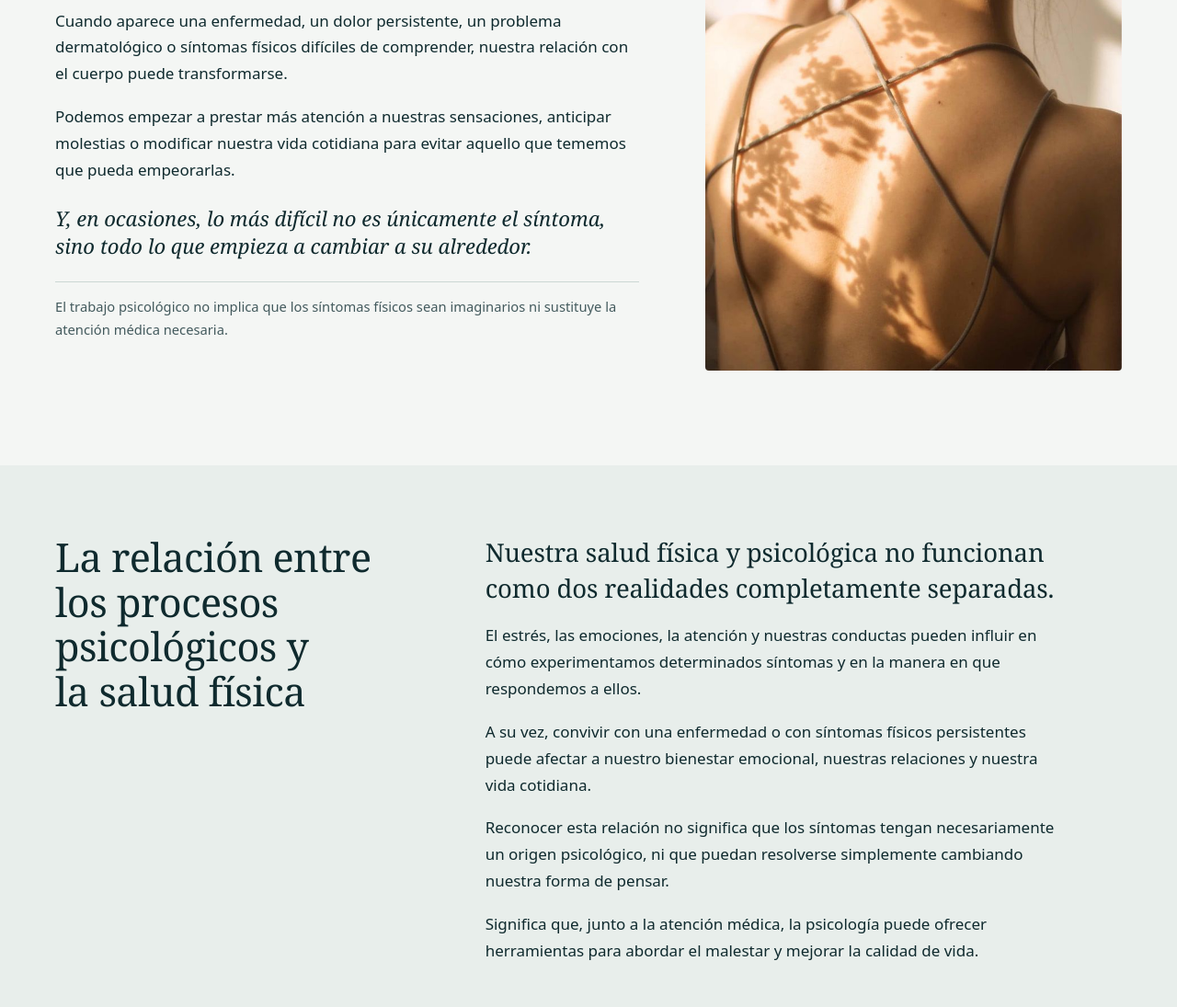
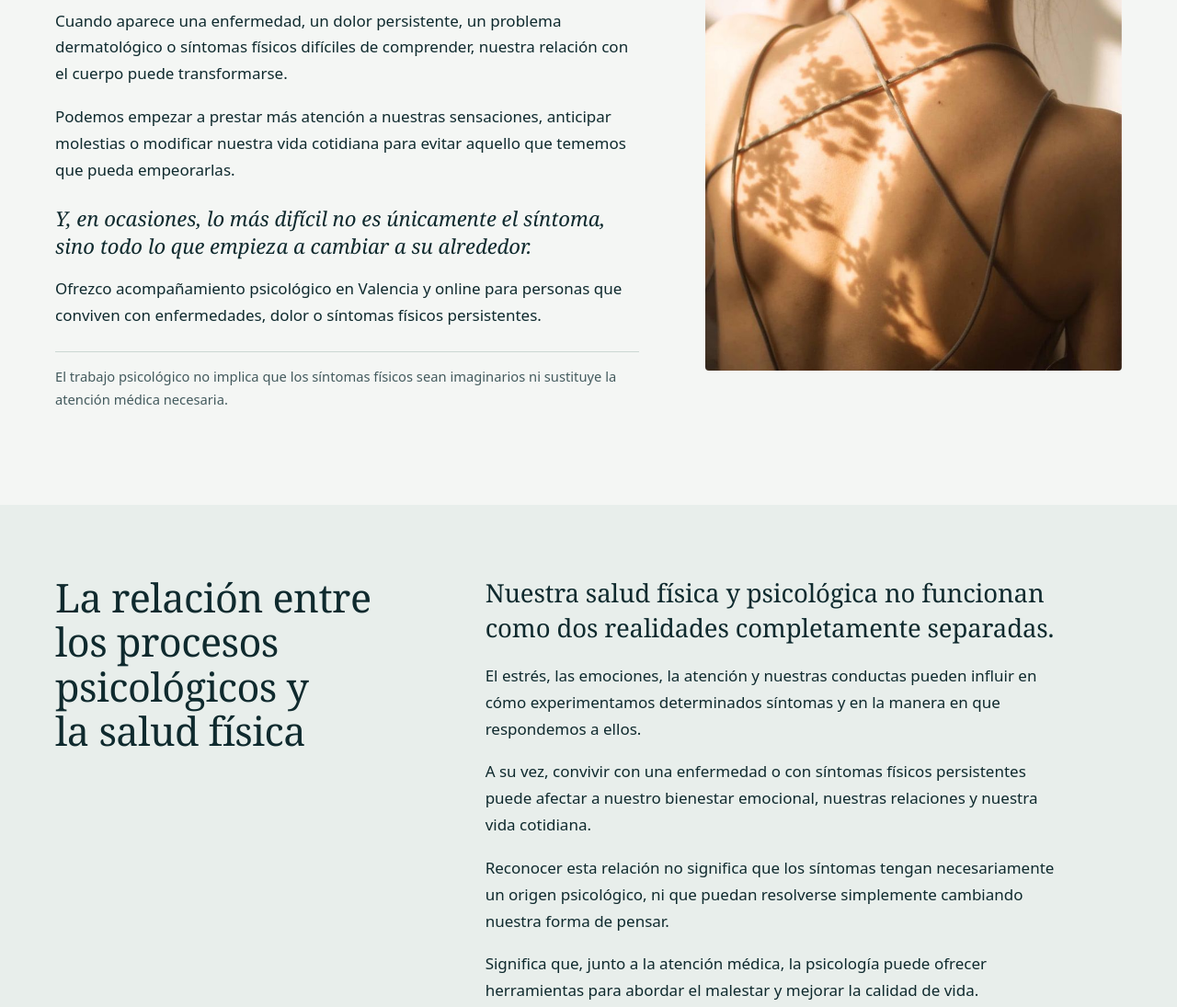
Before and after one commit to jesuscript96/valenzuelapsicologa, an Astro site: page /cuerpo-y-salud in a window 1280 px wide. Shown: the part 770-1865 px from the top of the page at 92% size. Built offline with nearby package versions, Linux system fonts and the light colour scheme; Astro itself is replaced by a stand-in of ours.

Commit message:
SEO: títulos y descripciones por página, Valencia y datos estructurados
Según el plan SEO del 18/11/2026:
- seoTitle y meta description propios en las seis páginas principales.
- Frases sobre atención en Valencia y online en Inicio, Cuerpo y salud,
  Vida y procesos, Sobre mí y Contacto, sin cambiar los H1.
- JSON-LD en Inicio (WebSite, Person, MedicalBusiness) solo con datos reales.
- Páginas legales con noindex y fuera del sitemap.

Co-Authored-By: Claude Opus 5.5 <noreply@anthropic.com>

```diff
--- a/src/components/LegalDoc.astro
+++ b/src/components/LegalDoc.astro
@@ -11,7 +11,7 @@ interface Props {
 }
 const { page, title, description, seed } = Astro.props;
 ---
-<Base page={page} title={title} description={description}>
+<Base page={page} title={title} description={description} noindex>
   <PageHero
     eyebrow="Información legal"
     title={title}
--- a/src/layouts/Base.astro
+++ b/src/layouts/Base.astro
@@ -5,22 +5,58 @@ import '@fontsource-variable/hanken-grotesk/wght.css';
 import '../styles/global.css';
 import Header from '../components/Header.astro';
 import Footer from '../components/Footer.astro';
-import { DRAFT, SITE_NAME } from '../data/site';
+import { DRAFT, EMAIL, LEGAL, SITE_NAME, WHATSAPP } from '../data/site';
 
 interface Props {
   page: string;
+  /** Short page name; the tab title becomes «title · SITE_NAME». */
   title?: string;
+  /** Full title for search results, used as is instead of title. */
+  seoTitle?: string;
   description: string;
   /** Keep this page out of search results (e.g. the 404). */
   noindex?: boolean;
 }
-const { page, title, description, noindex = false } = Astro.props;
-const fullTitle = title ? `${title} · ${SITE_NAME}` : SITE_NAME;
+const { page, title, seoTitle, description, noindex = false } = Astro.props;
+const fullTitle = seoTitle ?? (title ? `${title} · ${SITE_NAME}` : SITE_NAME);
 // The build writes /sobre-mi.html, but Vercel serves it as /sobre-mi (cleanUrls).
 const cleanPath = Astro.url.pathname.replace(/\.html$/, '').replace(/\/index$/, '/');
 const canonical = Astro.site ? new URL(cleanPath, Astro.site).href : undefined;
 // Preview image for shared links: public/compartir.jpg, a landscape crop of María's portrait.
 const shareUrl = Astro.site ? new URL('/compartir.jpg', Astro.site).href : '/compartir.jpg';
+
+// Structured data for the home page. Only verifiable facts: no address (not published), no reviews.
+const home = Astro.site?.href ?? '/';
+const jsonLd = page === 'inicio' && {
+  '@context': 'https://schema.org',
+  '@graph': [
+    { '@type': 'WebSite', '@id': `${home}#web`, url: home, name: SITE_NAME, inLanguage: 'es-ES', publisher: { '@id': `${home}#maria` } },
+    {
+      '@type': 'Person',
+      '@id': `${home}#maria`,
+      name: LEGAL.name,
+      jobTitle: 'Psicóloga general sanitaria',
+      url: new URL('/sobre-mi', home).href,
+      image: shareUrl,
+      email: `mailto:${EMAIL}`,
+      knowsAbout: ['Psicoterapia integradora', 'EMDR', 'Psicología y salud física'],
+      hasCredential: { '@type': 'EducationalOccupationalCredential', credentialCategory: 'degree', name: 'Máster en Psicología General Sanitaria' },
+      memberOf: { '@type': 'Organization', name: LEGAL.college },
+    },
+    {
+      '@type': 'MedicalBusiness',
+      '@id': `${home}#consulta`,
+      name: SITE_NAME,
+      url: home,
+      image: shareUrl,
+      email: `mailto:${EMAIL}`,
+      telephone: `+${WHATSAPP.number}`,
+      areaServed: { '@type': 'City', name: 'Valencia' },
+      founder: { '@id': `${home}#maria` },
+      priceRange: '65 €',
+    },
+  ],
+};
 ---
 <!doctype html>
 <html lang="es">
@@ -29,7 +65,7 @@ const shareUrl = Astro.site ? new URL('/compartir.jpg', Astro.site).href : '/com
     <meta name="viewport" content="width=device-width, initial-scale=1, viewport-fit=cover" />
     <title>{fullTitle}</title>
     <meta name="description" content={description} />
-    {(DRAFT || noindex) && <meta name="robots" content="noindex, nofollow" />}
+    {DRAFT ? <meta name="robots" content="noindex, nofollow" /> : noindex && <meta name="robots" content="noindex" />}
     <meta name="google-site-verification" content="BcRhHjMjkRNNkGJDKqmiVJcKjjeRc-kHOBWmHkWDfac" />
     {canonical && <link rel="canonical" href={canonical} />}
     <meta property="og:type" content="website" />
@@ -47,6 +83,7 @@ const shareUrl = Astro.site ? new URL('/compartir.jpg', Astro.site).href : '/com
     <meta name="theme-color" content="#0D1A1D" media="(prefers-color-scheme: dark)" />
     <link rel="icon" type="image/svg+xml" href="/favicon.svg" />
     <meta name="generator" content={Astro.generator} />
+    {jsonLd && <script type="application/ld+json" set:html={JSON.stringify(jsonLd)} />}
   </head>
   <body data-page={page}>
     <Header page={page} />
--- a/src/pages/como-trabajo.astro
+++ b/src/pages/como-trabajo.astro
@@ -3,7 +3,7 @@ import Base from '../layouts/Base.astro';
 import PageHero from '../components/PageHero.astro';
 import CtaBand from '../components/CtaBand.astro';
 ---
-<Base page="como-trabajo" title="Cómo trabajo" description="Una forma de trabajar integradora: comprender lo que nos ocurre, trabajar con la experiencia emocional e introducir cambios en la vida cotidiana. EMDR cuando está indicado.">
+<Base page="como-trabajo" seoTitle="Terapia integradora y EMDR en Valencia | María Valenzuela" description="Conoce mi enfoque integrador de psicoterapia para adultos y cómo incorporo el trabajo emocional y EMDR cuando está indicado.">
 
   <PageHero
     eyebrow="Mi forma de trabajar"
--- a/src/pages/contacto.astro
+++ b/src/pages/contacto.astro
@@ -4,7 +4,7 @@ import PageHero from '../components/PageHero.astro';
 import PracticalInfo from '../components/PracticalInfo.astro';
 import { WHATSAPP, whatsappUrl } from '../data/site';
 ---
-<Base page="contacto" title="Contacto y primera cita" description="Solicita una primera cita. No necesitas tener completamente claro qué te ocurre para pedir ayuda.">
+<Base page="contacto" seoTitle="Pedir cita con psicóloga en Valencia | María Valenzuela" description="Solicita tu primera cita de psicoterapia para adultos en Valencia u online. Consulta modalidad, duración, precio y contacto por WhatsApp.">
 
   <PageHero
     eyebrow="Contacto y primera cita"
@@ -19,6 +19,7 @@ import { WHATSAPP, whatsappUrl } from '../data/site';
         <p class="lead">No necesitas tener completamente claro qué te ocurre para pedir ayuda.</p>
         <p>En la primera sesión dedicaré tiempo a conocer tu situación, comprender qué te ha llevado a consultar y explorar cuáles son tus principales dificultades y necesidades.</p>
         <p>También será un espacio para resolver dudas sobre el proceso terapéutico y valorar cómo podemos trabajar.</p>
+        <p>Las sesiones pueden ser presenciales, en Valencia, u online.</p>
       </div>
 
       <div class="c-form panel">
--- a/src/pages/cuerpo-y-salud.astro
+++ b/src/pages/cuerpo-y-salud.astro
@@ -5,7 +5,7 @@ import PageHero from '../components/PageHero.astro';
 import CtaBand from '../components/CtaBand.astro';
 import photo from '../assets/cuerpo-y-salud.jpg';
 ---
-<Base page="cuerpo-y-salud" title="Cuerpo y salud" description="La relación entre los procesos psicológicos y la salud física: dolor persistente, problemas dermatológicos, síntomas físicos y adaptación a la enfermedad.">
+<Base page="cuerpo-y-salud" seoTitle="Psicología, cuerpo y salud en Valencia | María Valenzuela" description="Apoyo psicológico ante dolor persistente, problemas de piel, síntomas físicos y enfermedades crónicas. Psicoterapia para adultos en Valencia y online.">
 
   <PageHero
     eyebrow="Áreas de trabajo · Cuerpo y salud"
@@ -20,6 +20,7 @@ import photo from '../assets/cuerpo-y-salud.jpg';
         <p>Cuando aparece una enfermedad, un dolor persistente, un problema dermatológico o síntomas físicos difíciles de comprender, nuestra relación con el cuerpo puede transformarse.</p>
         <p>Podemos empezar a prestar más atención a nuestras sensaciones, anticipar molestias o modificar nuestra vida cotidiana para evitar aquello que tememos que pueda empeorarlas.</p>
         <p class="emph">Y, en ocasiones, lo más difícil no es únicamente el síntoma, sino todo lo que empieza a cambiar a su alrededor.</p>
+        <p>Ofrezco acompañamiento psicológico en Valencia y online para personas que conviven con enfermedades, dolor o síntomas físicos persistentes.</p>
         <p class="note-line">El trabajo psicológico no implica que los síntomas físicos sean imaginarios ni sustituye la atención médica necesaria.</p>
       </div>
       <figure class="photo"><Image src={photo} alt="Luz natural y sombras de hojas sobre la espalda de una persona" widths={[480, 736]} sizes="(min-width: 900px) 440px, (min-width: 500px) 460px, 92vw" /></figure>
--- a/src/pages/index.astro
+++ b/src/pages/index.astro
@@ -4,7 +4,7 @@ import ContourArt from '../components/ContourArt.astro';
 import PracticalInfo from '../components/PracticalInfo.astro';
 import Portrait from '../components/Portrait.astro';
 ---
-<Base page="inicio" description="Psicología de enfoque integrador para personas adultas. Comprender lo que nos ocurre y transformar nuestra manera de vivirlo.">
+<Base page="inicio" seoTitle="Psicóloga en Valencia | María Valenzuela" description="Psicóloga en Valencia. Terapia para adultos, presencial y online, desde un enfoque integrador. Dificultades emocionales, cuerpo y salud.">
 
   <div class="band band--dark hero">
     <ContourArt seed={11} rings={18} r0={44} step={23} amp={0.06} solid={7} dash={5} dot />
@@ -13,6 +13,7 @@ import Portrait from '../components/Portrait.astro';
         <p class="eyebrow">Psicología de enfoque integrador</p>
         <h1>Comprender lo que nos ocurre. <span class="it">Transformar nuestra manera de vivirlo.</span></h1>
         <p class="lead">La psicología puede ayudarnos a comprender lo que nos ocurre, identificar aquello que mantiene nuestro sufrimiento y encontrar nuevas formas de responder a lo que vivimos.</p>
+        <p class="hero-local">Psicoterapia para personas adultas en Valencia y online, desde un enfoque integrador que atiende a las dificultades psicológicas, la experiencia emocional y la relación entre cuerpo y salud.</p>
         <div class="actions">
           <a class="btn" href="/contacto">Solicitar primera cita</a>
           <a class="link-arrow" href="/como-trabajo">Cómo trabajo <span aria-hidden="true">→</span></a>
--- a/src/pages/sitemap.xml.ts
+++ b/src/pages/sitemap.xml.ts
@@ -1,8 +1,8 @@
 import type { APIRoute } from 'astro';
-import { FOOTER_PAGES, LEGAL_PAGES } from '../data/site';
+import { FOOTER_PAGES } from '../data/site';
 
-// Every public page; FOOTER_PAGES already lists the main ones, including /contacto.
-const PATHS = [...FOOTER_PAGES, ...LEGAL_PAGES].map((p) => p.href);
+// The indexable pages (FOOTER_PAGES includes /contacto). Legal pages are noindex and stay out.
+const PATHS = FOOTER_PAGES.map((p) => p.href);
 
 export const GET: APIRoute = ({ site }) => {
   const urls = PATHS.map((path) => `  <url><loc>${new URL(path, site).href}</loc></url>`).join('\n');
--- a/src/pages/sobre-mi.astro
+++ b/src/pages/sobre-mi.astro
@@ -4,7 +4,7 @@ import PageHero from '../components/PageHero.astro';
 import CtaBand from '../components/CtaBand.astro';
 import Portrait from '../components/Portrait.astro';
 ---
-<Base page="sobre-mi" title="Sobre mí" description="María Valenzuela, psicóloga de enfoque integrador. Formación, orientación terapéutica y forma de entender la psicología.">
+<Base page="sobre-mi" seoTitle="María Valenzuela | Psicóloga sanitaria en Valencia" description="Conoce a María Valenzuela, psicóloga sanitaria en Valencia. Atención integradora para adultos, procesos emocionales, cuerpo y salud.">
 
   <PageHero
     eyebrow="Sobre mí"
@@ -21,6 +21,7 @@ import Portrait from '../components/Portrait.astro';
         <p>Me interesan especialmente dos ámbitos: la relación entre los procesos psicológicos y la salud física, y las dificultades que aparecen cuando nos enfrentamos a preguntas sobre nuestra identidad, nuestras decisiones o la dirección que queremos dar a nuestra vida.</p>
         <p>En terapia considero importante comprender qué está ocurriendo, pero también trabajar con las emociones y encontrar formas de introducir cambios cuando son necesarios.</p>
         <p>He creado este proyecto con la intención de ofrecer un espacio de atención psicológica riguroso, cercano y adaptado a cada persona, donde podamos abordar tanto dificultades clínicas como conflictos que forman parte de la experiencia humana.</p>
+        <p>Atiendo a personas adultas en Valencia, de forma presencial, y también online.</p>
         <div class="actions">
           <a class="link-arrow" href="/cuerpo-y-salud">Cuerpo y salud <span aria-hidden="true">→</span></a>
           <a class="link-arrow" href="/vida-y-procesos">Vida y procesos de cambio <span aria-hidden="true">→</span></a>
--- a/src/pages/vida-y-procesos.astro
+++ b/src/pages/vida-y-procesos.astro
@@ -5,7 +5,7 @@ import PageHero from '../components/PageHero.astro';
 import CtaBand from '../components/CtaBand.astro';
 import photo from '../assets/vida-y-procesos.jpg';
 ---
-<Base page="vida-y-procesos" title="Vida y procesos de cambio" description="Identidad, decisiones, incertidumbre, pérdidas y sentido vital. Un espacio para comprender los conflictos que aparecen al construir nuestra propia vida.">
+<Base page="vida-y-procesos" seoTitle="Cambios vitales y sentido de vida | Psicóloga en Valencia" description="Psicoterapia para afrontar decisiones, incertidumbre, pérdidas, identidad y sensación de vacío. Atención psicológica en Valencia y online.">
 
   <PageHero
     eyebrow="Áreas de trabajo · Vida y procesos de cambio"
@@ -85,6 +85,7 @@ import photo from '../assets/vida-y-procesos.jpg';
         <p class="lead">No pretendo ofrecer respuestas universales sobre cómo debemos vivir.</p>
         <p>Mi trabajo consiste en ayudarte a comprender qué está ocurriendo, reconocer los conflictos que te limitan y encontrar formas de actuar más coherentes con aquello que consideras importante.</p>
         <p>En ocasiones eso implicará realizar cambios concretos. En otras, elaborar una pérdida, aceptar una limitación o aprender a convivir con preguntas que no tienen una respuesta definitiva.</p>
+        <p>Puedes hacer este trabajo en terapia psicológica presencial en Valencia o en sesiones online.</p>
       </div>
     </div>
   </div>
--- a/src/styles/global.css
+++ b/src/styles/global.css
@@ -135,6 +135,7 @@ h3{font-size:clamp(1.3rem,1.1rem + .7vw,1.65rem);font-weight:400;line-height:1.2
 .hero h1{margin-top:20px}
 .hero h1 .it{color:var(--on-band-soft)}
 .hero .lead{max-width:33em;margin-top:28px;color:var(--on-band-soft)}
+.hero-local{max-width:38rem;margin-top:16px;color:var(--on-band-soft)}
 .hero .wrap{position:relative;z-index:1}
 .hero-facts{display:grid;grid-template-columns:minmax(0,1fr);margin:clamp(44px,6vw,92px) 0 0;border-top:1px solid var(--band-line)}
 .hero-facts>div{padding:18px 0;border-bottom:1px solid var(--band-line)}
```
